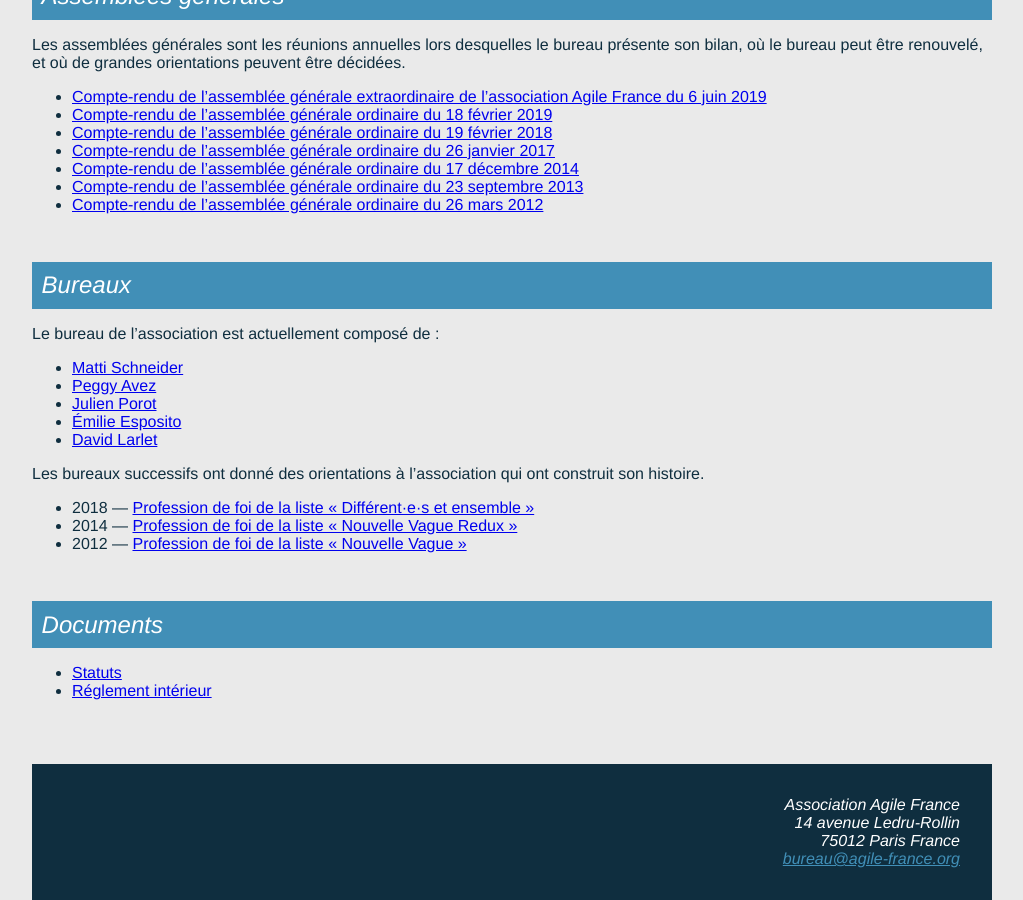
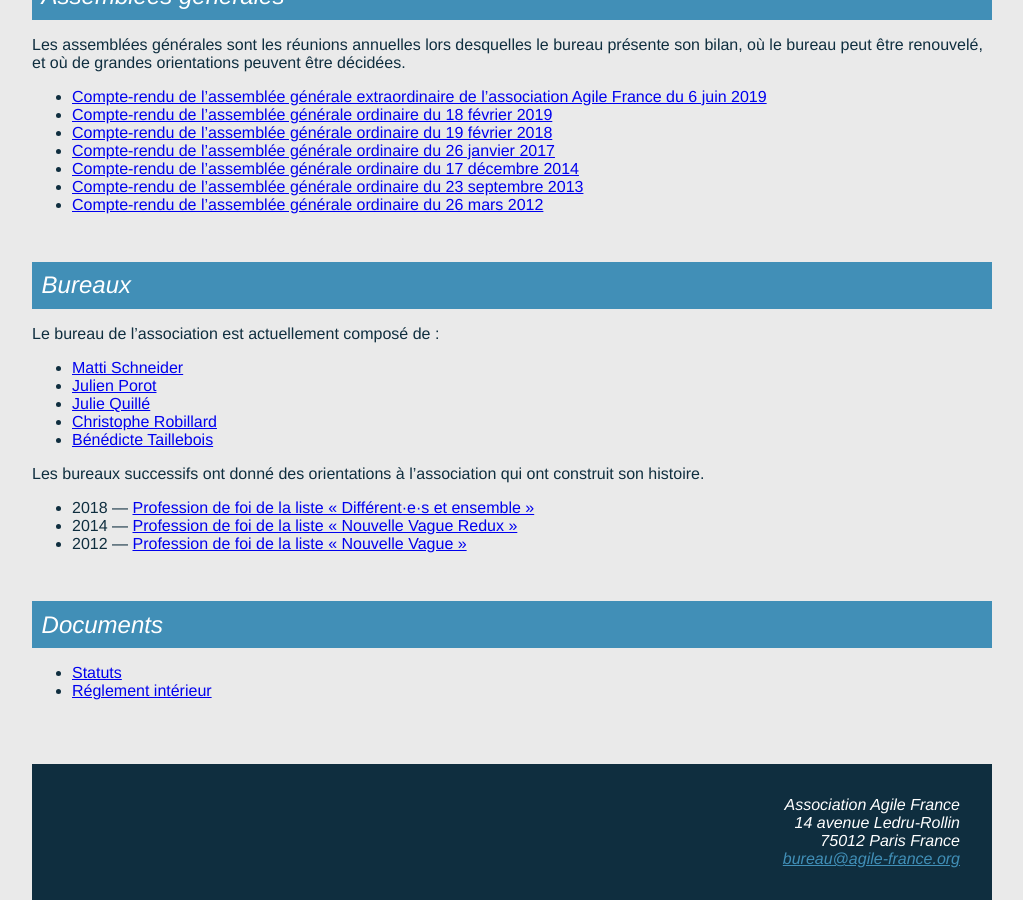
Before and after one commit to AgileFrance/AgileFrance.github.io, a Jekyll site: the page built from _pages/index.md, in a window 1280 px wide and 900 px high, scrolled down 2271 px. Shown: the whole window, without its empty margins (128-1151 px from the left). Built offline with Jekyll 4.4.1, drawn with Linux system fonts in a browser that asks for light colours; our own code applies the rules of GitHub Pages for plain Markdown files.

Commit message:
Mise à jour membre du bureau
Proposition de mise à jour des membres du bureau

```diff
--- a/_pages/index.md
+++ b/_pages/index.md
@@ -101,10 +101,10 @@
 Le bureau de l’association est actuellement composé de :
 
 - [Matti Schneider](https://mattischneider.fr/)
-- [Peggy Avez](http://peggyavez.com/)
 - [Julien Porot](https://linkedin.com/in/julienporot)
-- [Émilie Esposito](https://linkedin.com/in/emilie-esposito)
-- [David Larlet](https://larlet.fr/david/)
+- [Julie Quillé](https://www.linkedin.com/in/juliequille/)
+- [Christophe Robillard](https://twitter.com/krichtof?lang=fr)
+- [Bénédicte Taillebois](https://www.linkedin.com/in/benedictetaillebois/?originalSubdomain=fr)
 
 Les bureaux successifs ont donné des orientations à l’association qui ont construit son histoire.
 
```
